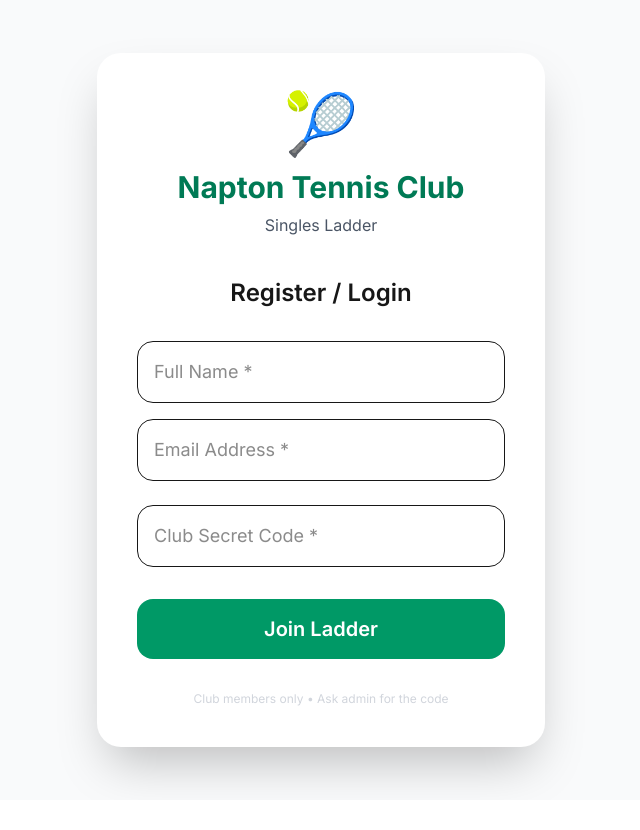
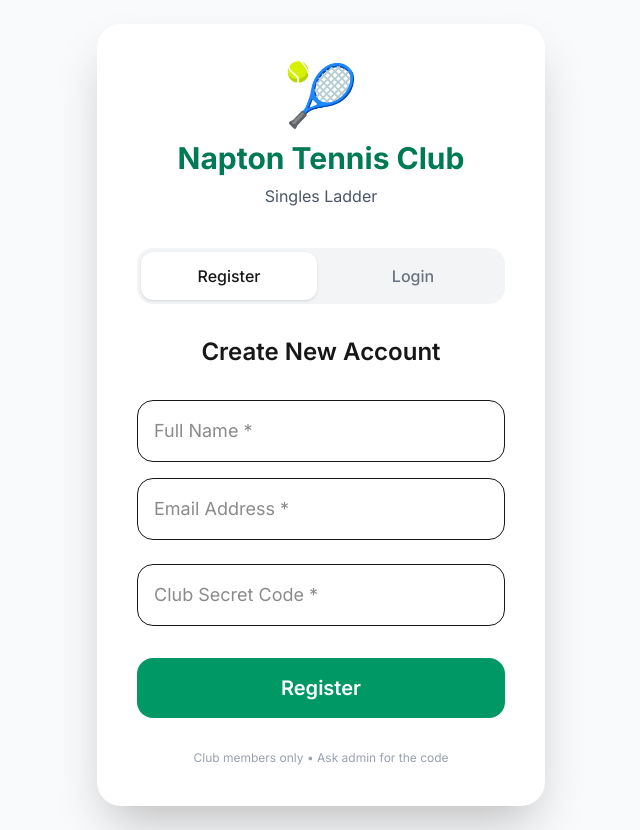
Before and after one commit to timcoker100-prog/napton-tennis-ladder, a Next.js app: page /login in a window 1280 px wide. Shown: the whole page, without its empty margins (319-959 px from the left). Before the commit the page ends 800 px from the top, so only its background shows below. Built offline with nearby package versions, Linux system fonts and the light colour scheme.

Commit message:
Updated login page with Register/Login tabs + duplicate email prevention

```diff
--- a/app/login/page.tsx
+++ b/app/login/page.tsx
@@ -10,21 +10,39 @@ export default function LoginPage() {
   const [email, setEmail] = useState("");
   const [secretCode, setSecretCode] = useState("");
   const [error, setError] = useState("");
+  const [isRegisterMode, setIsRegisterMode] = useState(true); // true = Register, false = Login
 
   const handleSubmit = () => {
     if (secretCode !== SECRET_CODE) {
       setError("❌ Incorrect club code");
       return;
     }
-    if (!name.trim() || !email.trim()) {
-      setError("Name and email are required");
+    if (!email.trim()) {
+      setError("Email is required");
       return;
+    }
+
+    const trimmedEmail = email.trim().toLowerCase();
+
+    // Check for duplicate email on Register
+    if (isRegisterMode) {
+      const existingUsers = JSON.parse(localStorage.getItem('players') || '[]');
+      const emailExists = existingUsers.some((p: any) => p.email === trimmedEmail);
+
+      if (emailExists) {
+        setError("❌ This email is already registered. Use Login instead.");
+        return;
+      }
+      if (!name.trim()) {
+        setError("Name is required for registration");
+        return;
+      }
     }
 
     const user = {
       id: Date.now().toString(),
-      name: name.trim(),
-      email: email.trim().toLowerCase(),
+      name: name.trim() || "User",
+      email: trimmedEmail,
     };
 
     localStorage.setItem('currentUser', JSON.stringify(user));
@@ -40,19 +58,61 @@ export default function LoginPage() {
           <p className="text-gray-600 mt-2">Singles Ladder</p>
         </div>
 
-        <h2 className="text-2xl font-semibold text-center mb-8">Register / Login</h2>
+        <div className="flex gap-2 mb-8 bg-gray-100 p-1 rounded-2xl">
+          <button
+            onClick={() => setIsRegisterMode(true)}
+            className={`flex-1 py-3 rounded-xl font-medium ${isRegisterMode ? 'bg-white shadow' : 'text-gray-500'}`}
+          >
+            Register
+          </button>
+          <button
+            onClick={() => setIsRegisterMode(false)}
+            className={`flex-1 py-3 rounded-xl font-medium ${!isRegisterMode ? 'bg-white shadow' : 'text-gray-500'}`}
+          >
+            Login
+          </button>
+        </div>
 
-        <input type="text" placeholder="Full Name *" value={name} onChange={(e) => setName(e.target.value)} className="w-full p-4 border rounded-2xl mb-4 text-lg" />
-        <input type="email" placeholder="Email Address *" value={email} onChange={(e) => setEmail(e.target.value)} className="w-full p-4 border rounded-2xl mb-6 text-lg" />
-        <input type="text" placeholder="Club Secret Code *" value={secretCode} onChange={(e) => setSecretCode(e.target.value.toUpperCase())} className="w-full p-4 border rounded-2xl mb-8 text-lg" />
+        <h2 className="text-2xl font-semibold text-center mb-8">
+          {isRegisterMode ? "Create New Account" : "Login"}
+        </h2>
+
+        {isRegisterMode && (
+          <input
+            type="text"
+            placeholder="Full Name *"
+            value={name}
+            onChange={(e) => setName(e.target.value)}
+            className="w-full p-4 border rounded-2xl mb-4 text-lg"
+          />
+        )}
+
+        <input
+          type="email"
+          placeholder="Email Address *"
+          value={email}
+          onChange={(e) => setEmail(e.target.value)}
+          className="w-full p-4 border rounded-2xl mb-6 text-lg"
+        />
+
+        <input
+          type="text"
+          placeholder="Club Secret Code *"
+          value={secretCode}
+          onChange={(e) => setSecretCode(e.target.value.toUpperCase())}
+          className="w-full p-4 border rounded-2xl mb-8 text-lg"
+        />
 
         {error && <p className="text-red-600 text-center mb-6 font-medium">{error}</p>}
 
-        <button onClick={handleSubmit} className="w-full bg-emerald-600 hover:bg-emerald-700 text-white py-4 rounded-2xl font-semibold text-xl">
-          Join Ladder
+        <button
+          onClick={handleSubmit}
+          className="w-full bg-emerald-600 hover:bg-emerald-700 text-white py-4 rounded-2xl font-semibold text-xl"
+        >
+          {isRegisterMode ? "Register" : "Login"}
         </button>
 
-        <p className="text-center text-xs text-gray-300 mt-8">
+        <p className="text-center text-xs text-gray-400 mt-8">
           Club members only • Ask admin for the code
         </p>
       </div>
```
